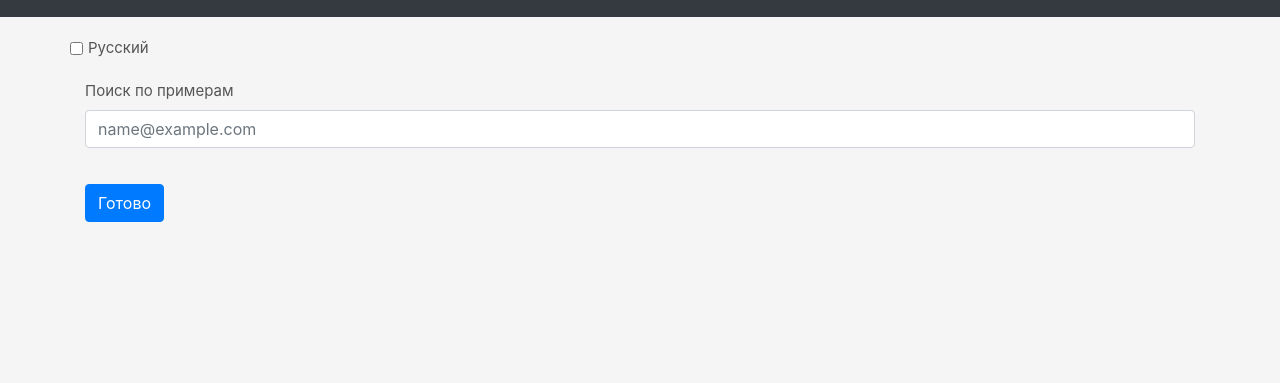
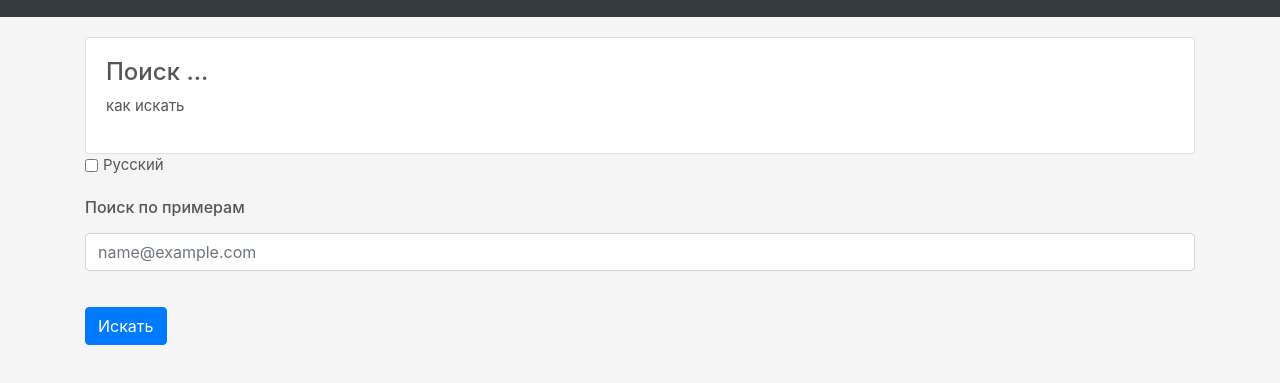
Before and after one commit to zu-ann/search_find_templates, a plain HTML site: page search_form.html in a window 1280 px wide. Shown: the part 93-476 px from the top of the page. Drawn offline with nearby package versions, Linux system fonts and the light colour scheme.

Commit message:
Update search_form.html
added description

```diff
--- a/search_form.html
+++ b/search_form.html
@@ -30,6 +30,13 @@
     </div>
 </nav>
 <div id="checkboxes" class="container">
+    <div id="search-instruction" class="card">
+        <div class="card-body">
+            <h4>Поиск ...</h4>
+            <p>как искать</p>
+        </div>
+    </div>
+    <div class="container">
         <div class="row justify-content-center">
         <!--тут создаются чекбоксы-->
         <!--каждому нужно добавить своё id и value-->
@@ -40,16 +47,17 @@
         <!--вот эта строчка между чекбоксами переводит все последующие на новую строку-->
             <div class="w-100"></div>
         </div>
+    </div>
     <div id="search-example" class="form-group">
     <!--поиск примера-->
     <!--надо добавить id и по желанию placeholder (то, что будет сереньким внутри)-->
-        <label for="new_id">Поиск по примерам</label>
+        <label for="new_id"><h6>Поиск по примерам</h6></label>
         <input type="email" class="form-control" id="new_id" placeholder="name@example.com">
     </div>
-    <button id='btn-submit-search' type="submit" class="btn btn-primary">Готово</button>
+    <button id='btn-submit-search' type="submit" class="btn btn-primary ">Искать</button>
 </div>
 
-<script src="https://code.jquery.com/jquery-3.2.1.slim.min.js"></script>
-<script src="https://maxcdn.bootstrapcdn.com/bootstrap/4.0.0/js/bootstrap.min.js"></script>
+<script src="//code.jquery.com/jquery-3.2.1.slim.min.js"></script>
+<script src="//maxcdn.bootstrapcdn.com/bootstrap/4.0.0/js/bootstrap.min.js"></script>
 </body>
 </html>
```
Lines whose indentation alone changed are shown as unchanged.
